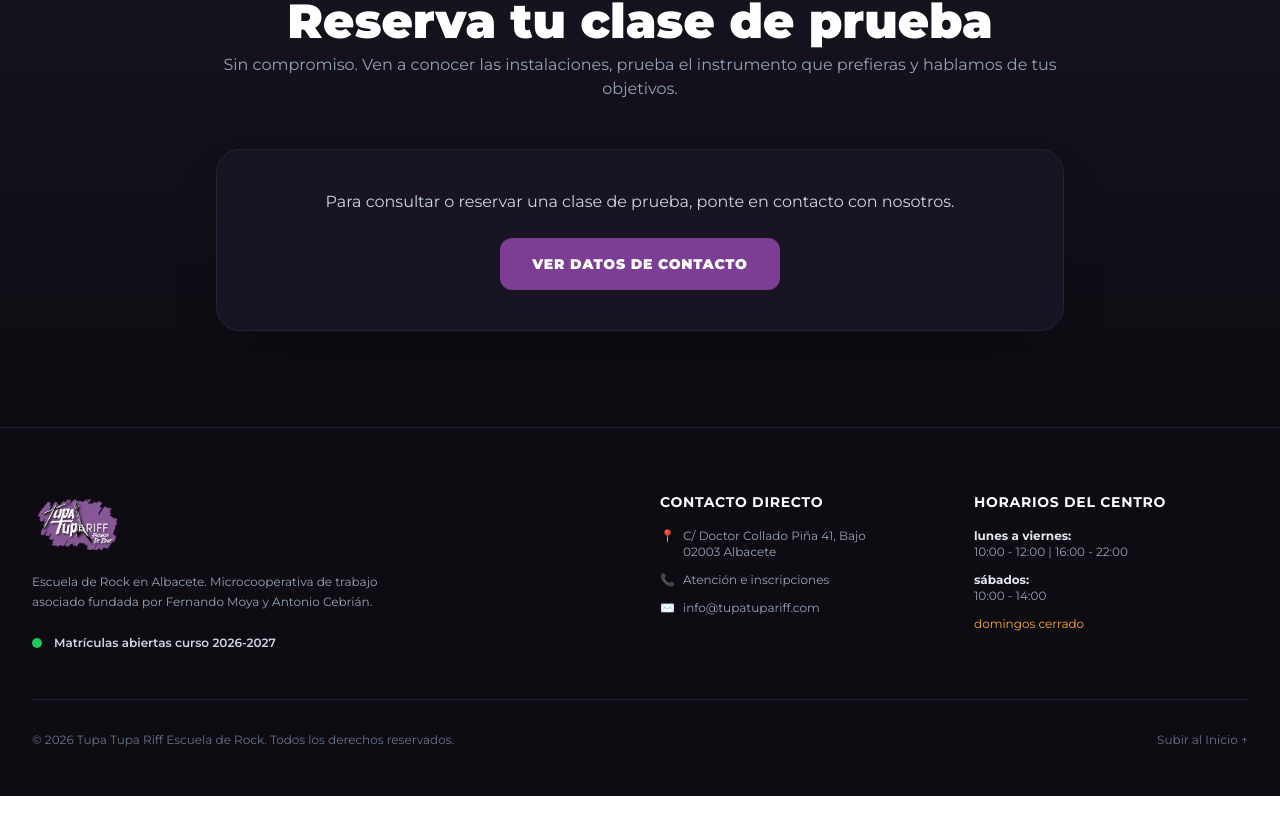
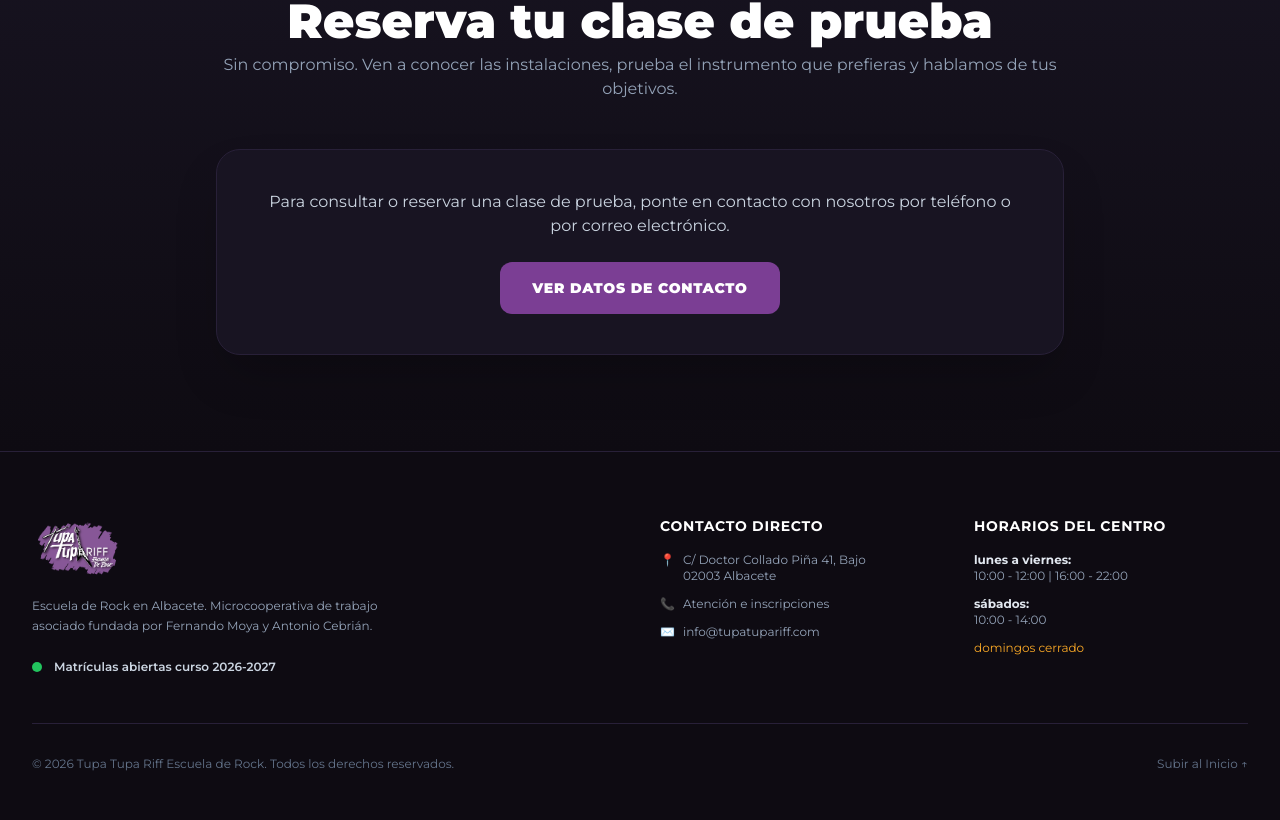
Before and after one commit to TupaTupaRiff/tupatupariff.com, a React (Vite) app: page / in a window 1280 px wide. Shown: the part 6457-7277 px from the top of the page. Before the commit the page ends 7253 px from the top, so only its background shows below. Built offline with nearby package versions, Linux system fonts and the light colour scheme.

Commit message:
Update Matricula.tsx

```diff
--- a/src/components/Matricula.tsx
+++ b/src/components/Matricula.tsx
@@ -20,7 +20,7 @@ export default function Matricula() {
 
         <div className="bg-brand-darkCard border border-brand-darkBorder rounded-3xl p-6 sm:p-10 shadow-2xl text-center">
           <p className="text-slate-300 mb-6">
-            Para consultar o reservar una clase de prueba, ponte en contacto con nosotros.
+            Para consultar o reservar una clase de prueba, ponte en contacto con nosotros por teléfono o por correo electrónico.
           </p>
           <a
             href="#contacto"
```
